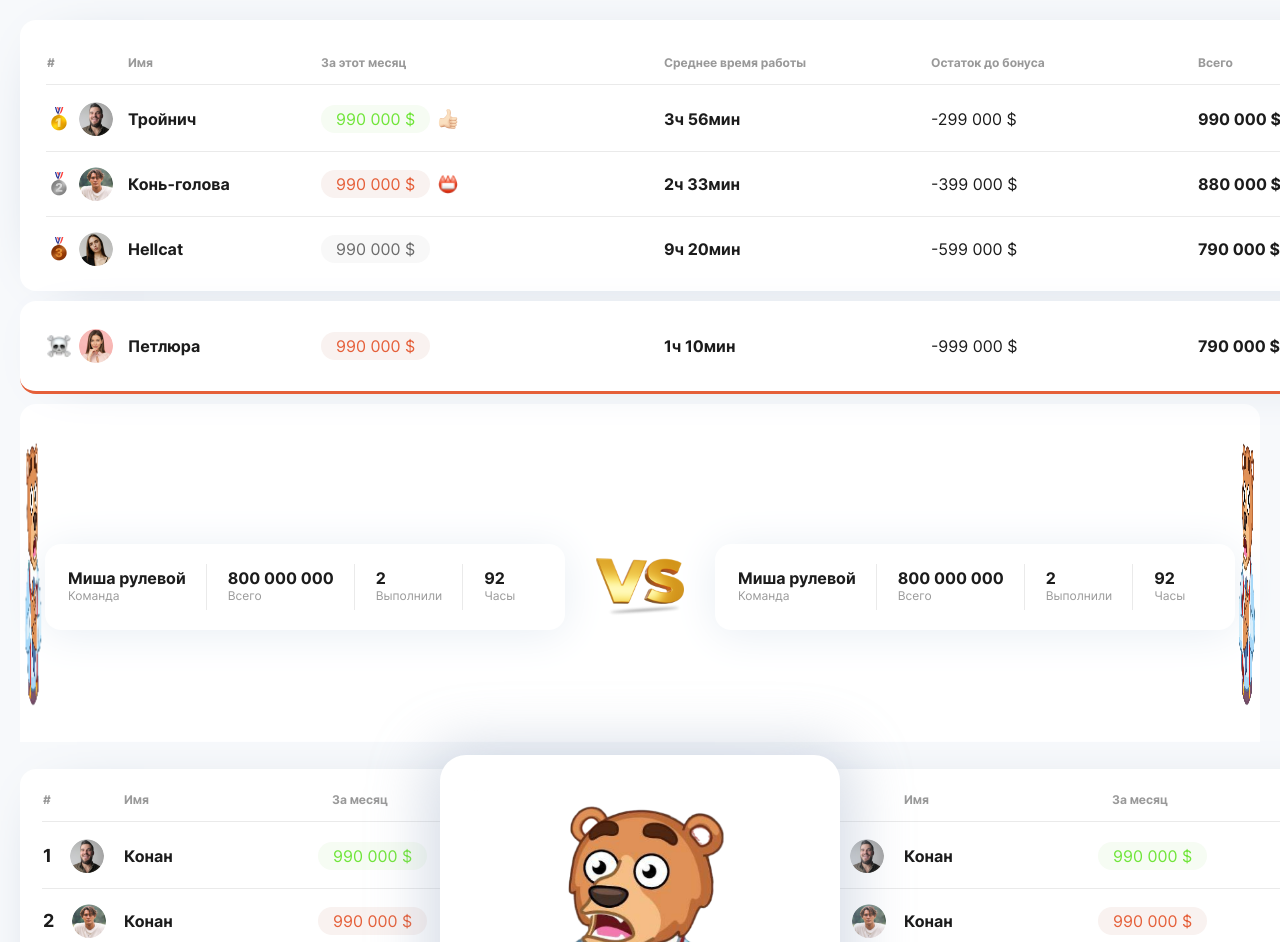
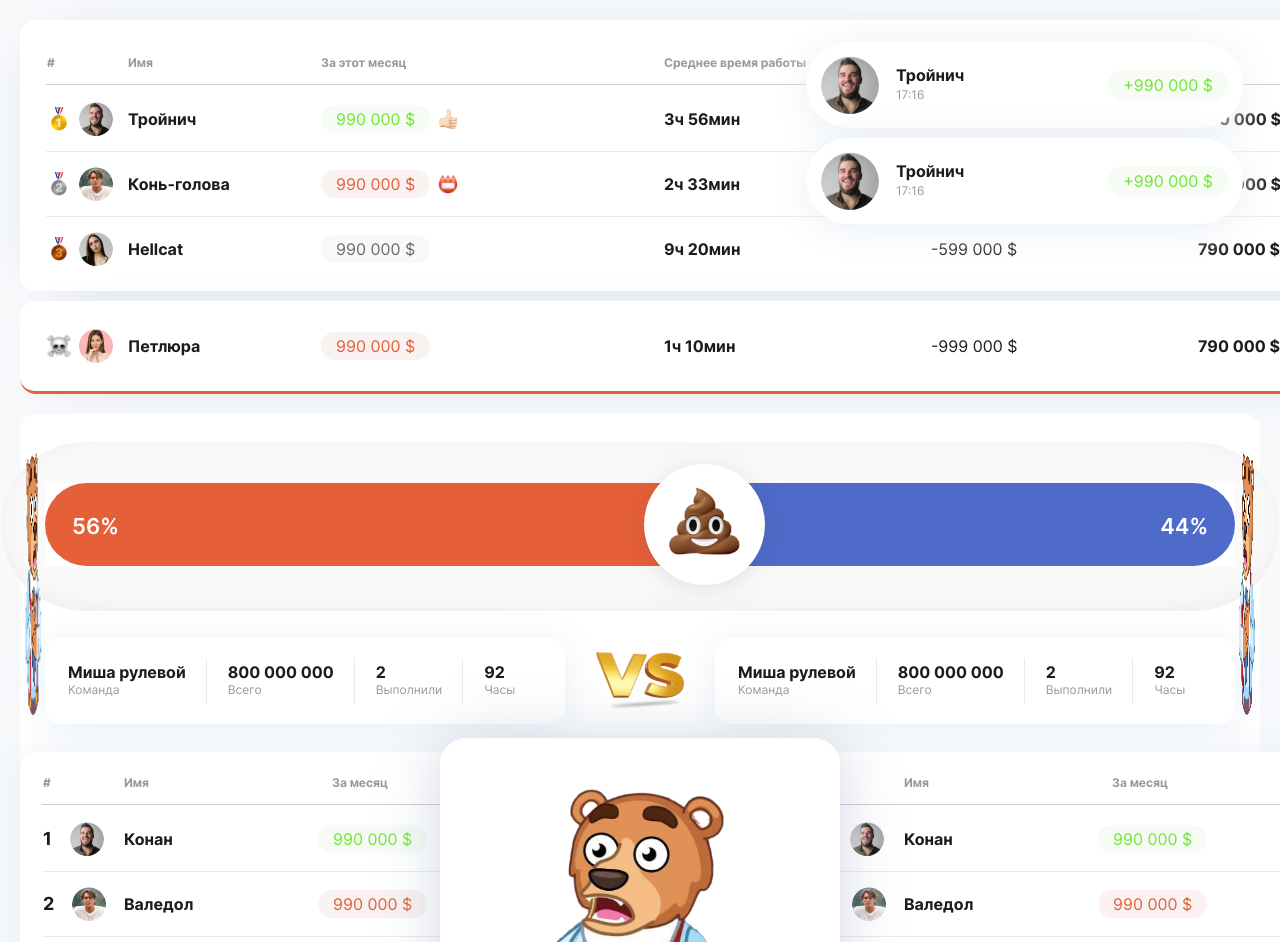
Before and after one commit to egor-anders/tv-desk, a website: page index.html in a window 1280 px wide. Shown: the top 942 px of the page. Drawn offline with nearby package versions, Linux system fonts and the light colour scheme; files that its build step writes are made by us from their sources.

Commit message:
notifications

```diff
--- a/assets/js/main.js
+++ b/assets/js/main.js
@@ -1,7 +1,7 @@
 document.addEventListener('DOMContentLoaded', () => {
   const awards = document.querySelectorAll('.table__awards');
 
-  awards.forEach(item => {
+  awards.forEach((item) => {
     const awardsList = item.querySelectorAll('.table__award');
     const length = awardsList.length;
 
@@ -11,3 +11,16 @@ document.addEventListener('DOMContentLoaded', () => {
     });
   });
 });
+
+const leftValue = document.querySelector('.slider__value--left');
+const rightValue = document.querySelector('.slider__value--right');
+for (let e of document.querySelectorAll('input[type="range"].slider-progress')) {
+  e.style.setProperty('--value', e.value);
+  e.style.setProperty('--min', e.min == '' ? '0' : e.min);
+  e.style.setProperty('--max', e.max == '' ? '100' : e.max);
+  e.addEventListener('input', () => {
+    e.style.setProperty('--value', e.value);
+    leftValue.textContent = e.value + '%';
+    rightValue.textContent = (100 - e.value).toFixed(1) + '%';
+  });
+}
--- a/index.html
+++ b/index.html
@@ -147,6 +147,29 @@
             </tr>
           </tbody>
         </table>
+
+        <div class="notifications">
+          <div class="notifications__item">
+            <img src="/assets/img/human-1.png" alt="" class="notifications__img">
+            <div class="notifications__info">
+              <b>Тройнич</b>
+              <span>17:16</span>
+            </div>
+            <div class="notifications__cash notifications__cash--green">
+              <span>+990 000 $</span>
+            </div>
+          </div>
+          <div class="notifications__item">
+            <img src="/assets/img/human-1.png" alt="" class="notifications__img">
+            <div class="notifications__info">
+              <b>Тройнич</b>
+              <span>17:16</span>
+            </div>
+            <div class="notifications__cash notifications__cash--green">
+              <span>+990 000 $</span>
+            </div>
+          </div>
+        </div>
       </section>
 
       <section class="middle">
@@ -155,7 +178,11 @@
         </div>
         <div class="middle__content">
           <div class="slider">
-
+            <div class="slider__container">
+              <input type="range" step="0.1" value="56" class="styled-slider slider-progress">
+              <span class="slider__value slider__value--left">56%</span>
+              <span class="slider__value slider__value--right">44%</span>
+            </div>
           </div>
           <div class="middle__info">
             <table class="middle__table">
@@ -222,7 +249,7 @@
                   <img src="/assets/img/human-2.png" alt="" />
                 </div>
               </th>
-              <td class="table__cell"><b>Конан</b></td>
+              <td class="table__cell"><b>Валедол</b></td>
               <td class="table__cash table__cash--red">
                 <span>990 000 $</span>
               </td>
@@ -308,7 +335,7 @@
                   <img src="/assets/img/human-2.png" alt="" />
                 </div>
               </th>
-              <td class="table__cell"><b>Конан</b></td>
+              <td class="table__cell"><b>Валедол</b></td>
               <td class="table__cash table__cash--red">
                 <span>990 000 $</span>
               </td>
--- /dev/null
+++ b/scss/components/notifications.scss
@@ -0,0 +1,72 @@
+.notifications {
+  position: absolute;
+  top: 22px;
+  right: 17px;
+  display: flex;
+  flex-direction: column;
+  gap: 10px;
+  width: 437px;
+
+  &__item {
+    display: flex;
+    align-items: center;
+    padding: 14px 15px;
+    background: #FFFFFF;
+    border-radius: 96px;
+    box-shadow: 0 4px 44px #E8EEF4;
+  }
+
+  &__img {
+    width: 58px;
+    height: 58px;
+    margin-right: 17px;
+    border-radius: 50%;
+  }
+
+  &__info {
+    display: flex;
+    flex-direction: column;
+    gap: 2px;
+    color: #1C1C1C;
+    font-size: 16px;
+    line-height: 18px;
+
+    span {
+      color: rgb(0 0 0 / 40%);
+      font-size: 12px;
+      line-height: 18px;
+    }
+  }
+
+  &__cash {
+    margin-left: auto;
+
+    span {
+      padding: 5px 15px;
+      font-size: 16px;
+      line-height: 18px;
+      border-radius: 30px;
+    }
+
+    &--green {
+      span {
+        color: #70E539;
+        background: #F6FCF3;
+      }
+    }
+
+    &--red {
+      span {
+        color: #E55F39;
+        background: #F9F2F0;
+      }
+    }
+
+    &--grey {
+      span {
+        color: #6C6C6C;
+        background: #F8F8F8;
+      }
+    }
+  }
+}
--- /dev/null
+++ b/scss/components/slider.scss
@@ -0,0 +1,162 @@
+.slider {
+  width: 100%;
+  padding: 41px 44px;
+  background: #FAFAFA;
+  border-radius: 1000px;
+  box-shadow: inset 0 -3px 24px -1px rgb(203 203 203 / 25%);
+
+  &__container {
+    position: relative;
+    width: 100%;
+
+    input {
+      width: 100%;
+    }
+  }
+
+  &__value {
+    position: absolute;
+    top: 50%;
+    color: #FFFFFF;
+    font-weight: 600;
+    font-size: 22px;
+    line-height: 33px;
+    transform: translateY(-50%);
+    user-select: none;
+
+    &--left {
+      left: 27px;
+    }
+
+    &--right {
+      right: 27px;
+    }
+  }
+}
+
+/* generated with Input range slider CSS style generator (version 20211225)
+https://toughengineer.github.io/demo/slider-styler */
+
+input[type='range'].styled-slider {
+  height: 83px;
+  appearance: none;
+}
+
+/* progress support */
+
+input[type='range'].styled-slider.slider-progress {
+  --range: calc(var(--max) - var(--min));
+  --ratio: calc((var(--value) - var(--min)) / var(--range));
+  --sx: calc(0.5 * 121px + var(--ratio) * (100% - 121px));
+}
+
+input[type='range'].styled-slider:focus {
+  outline: none;
+}
+
+/* webkit */
+
+input[type='range'].styled-slider::-webkit-slider-thumb {
+  position: relative;
+  z-index: 2;
+  width: 121px;
+  height: 121px;
+  margin-top: calc(83px * 0.5 - 121px * 0.5);
+  background-color: #FFFFFF;
+  background-image: url('/assets/icons/thumb.png');
+  background-repeat: no-repeat;
+  background-position: 20px 15px;
+  background-size: 80px 80px;
+  border: none;
+  border-radius: 50em;
+  box-shadow: 0 3px 43px -27px #2F3741;
+  appearance: none;
+}
+
+input[type='range'].styled-slider::-webkit-slider-runnable-track {
+  height: 83px;
+  background: #4E6BC9;
+  border: none;
+  border-radius: 1000px;
+  box-shadow: none;
+}
+
+input[type='range'].styled-slider.slider-progress::-webkit-slider-runnable-track {
+  background: linear-gradient(#E55F39, #E55F39) 0/var(--sx) 100% no-repeat, #4E6BC9;
+}
+
+/* mozilla */
+
+input[type='range'].styled-slider::-moz-range-thumb {
+  position: relative;
+  z-index: 2;
+  width: 121px;
+  height: 121px;
+  background-color: #FFFFFF;
+  background-image: url('/assets/icons/thumb.png');
+  background-repeat: no-repeat;
+  background-position: 20px 15px;
+  background-size: 80px 80px;
+  border: none;
+  border-radius: 50em;
+  box-shadow: 0 3px 43px -27px #2F3741;
+}
+
+input[type='range'].styled-slider::-moz-range-track {
+  height: 83px;
+  background: #4E6BC9;
+  border: none;
+  border-radius: 1000px;
+  box-shadow: none;
+}
+
+input[type='range'].styled-slider.slider-progress::-moz-range-track {
+  background: linear-gradient(#E55F39, #E55F39) 0/var(--sx) 100% no-repeat, #4E6BC9;
+}
+
+/* ms */
+
+input[type='range'].styled-slider::-ms-fill-upper {
+  background: transparent;
+  border-color: transparent;
+}
+
+input[type='range'].styled-slider::-ms-fill-lower {
+  background: transparent;
+  border-color: transparent;
+}
+
+input[type='range'].styled-slider::-ms-thumb {
+  position: relative;
+  z-index: 2;
+  box-sizing: border-box;
+  width: 121px;
+  height: 121px;
+  margin-top: 0;
+  background-color: #FFFFFF;
+  background-image: url('/assets/icons/thumb.png');
+  background-repeat: no-repeat;
+  background-position: 20px 15px;
+  background-size: 80px 80px;
+  border: none;
+  border-radius: 50em;
+  box-shadow: 0 3px 43px -27px #2F3741;
+}
+
+input[type='range'].styled-slider::-ms-track {
+  box-sizing: border-box;
+  height: 83px;
+  background: #4E6BC9;
+  border: none;
+  border-radius: 1000px;
+  box-shadow: none;
+}
+
+input[type='range'].styled-slider.slider-progress::-ms-fill-lower {
+  height: 83px;
+  margin: -undefined 0 -undefined -undefined;
+  background: #E55F39;
+  border: none;
+  border-right-width: 0;
+  border-radius: 1000px 0 0 1000px;
+}
--- a/scss/components/table.scss
+++ b/scss/components/table.scss
@@ -16,6 +16,7 @@
 
   &--mini {
     padding: 8px 24px 0 20px;
+    box-shadow: 0 4px 44px #E8EEF4;
   }
 
   &__row {
@@ -39,7 +40,7 @@
 
     &--head {
       padding: 11px 0;
-      border-bottom: 1px solid #EAEAEA;
+      border-bottom: 1px solid #CCCCCC;
     }
   }
 
--- a/scss/main.scss
+++ b/scss/main.scss
@@ -3,6 +3,8 @@
 @import 'sections/bottom-tables.scss';
 @import 'sections/middle.scss';
 @import 'components/table.scss';
+@import 'components/slider.scss';
+@import 'components/notifications.scss';
 
 
 @font-face {
--- a/scss/sections/bottom-tables.scss
+++ b/scss/sections/bottom-tables.scss
@@ -2,7 +2,6 @@
   position: relative;
   display: flex;
   justify-content: space-between;
-  margin-top: 27px;
 
   &__bear {
     position: absolute;
@@ -13,7 +12,7 @@
     border-radius: 26px;
     border-bottom-right-radius: 0;
     border-bottom-left-radius: 0;
-    box-shadow: 0 4px 57px 14px rgb(155 170 194 / 40%);
+    box-shadow: 0 4px 57px 5px rgb(155 170 194 / 40%);
     transform: translateX(-50%);
 
     img {
--- a/scss/sections/middle.scss
+++ b/scss/sections/middle.scss
@@ -1,9 +1,11 @@
 .middle {
+  position: relative;
+  top: 10px;
   display: flex;
   justify-content: space-between;
   align-items: center;
   margin-top: 10px;
-  padding: 25px 0;
+  padding: 25px 0 35px;
   background: #FFFFFF;
   border-top-left-radius: 16px;
   border-top-right-radius: 16px;
@@ -25,6 +27,7 @@
   &__content {
     display: flex;
     flex-direction: column;
+    align-items: center;
     gap: 27px;
   }
 
--- a/scss/sections/top-tables.scss
+++ b/scss/sections/top-tables.scss
@@ -1,4 +1,5 @@
 .top-tables {
+  position: relative;
   display: flex;
   flex-direction: column;
   gap: 10px;
```
Also changed, not shown: assets/icons/thumb.png (added).
